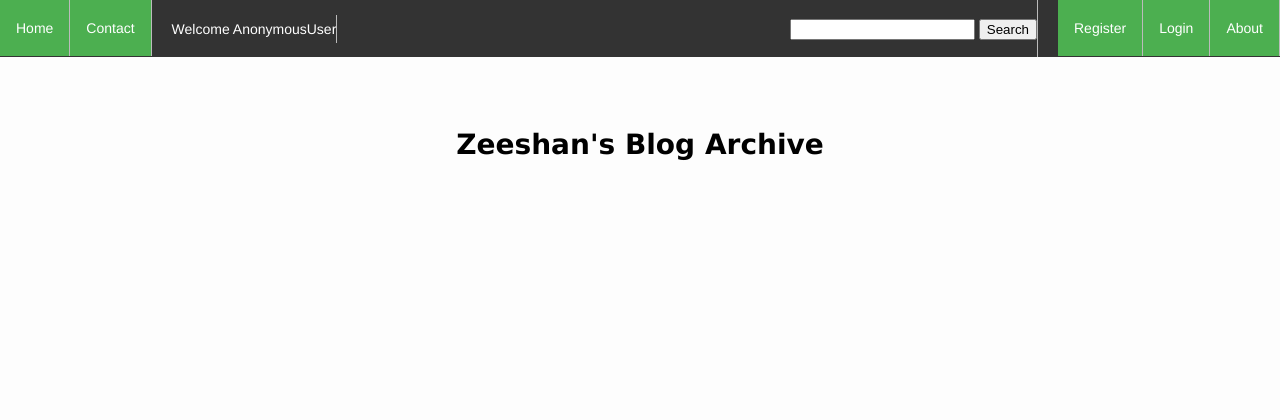
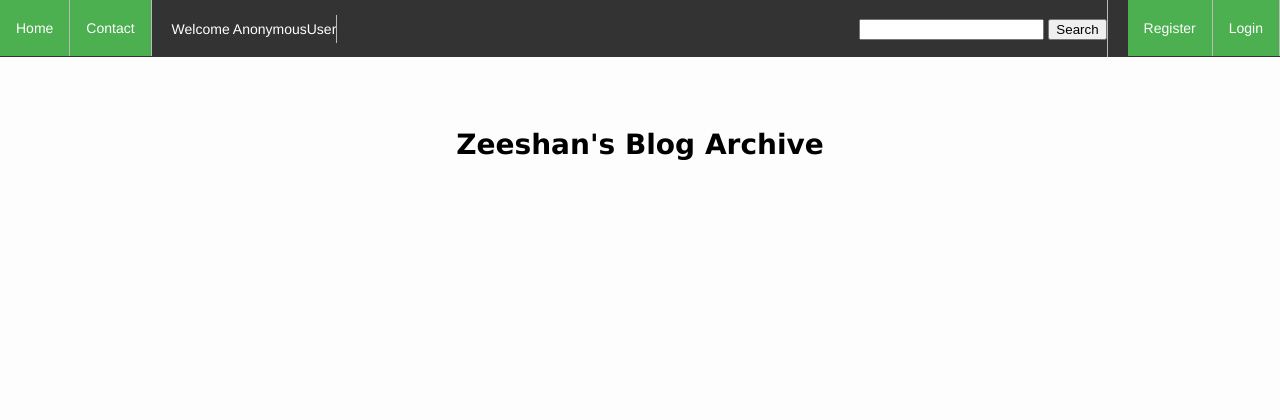
Before and after one commit to zeeshan2709/Blog, a Django app: page / in a window 1280 px wide. Shown: the top 420 px of the page. Run offline with Django 3.2, Linux system fonts and the light colour scheme; data that the repository does not hold is empty.

Commit message:
about removed

```diff
--- a/templates/base.html
+++ b/templates/base.html
@@ -5,7 +5,6 @@
         <ul class="navigation">
             <li><a class="active" href="{% url "index" %}">Home</a></li>
             <li><a class="active" href="contact.asp">Contact</a></li>
-            <li style = "float:right;"><a class="active" href="about.asp">About</a></li>
             <li style = "floar:right;color:white;margin-left:20px;margin-top:15px;">Welcome {{username}}</li>
             {%if notloggedin %}
                 <li style = "float:right;"><a class="active" href="{% url "logpage" %}">Login</a></li>
```
